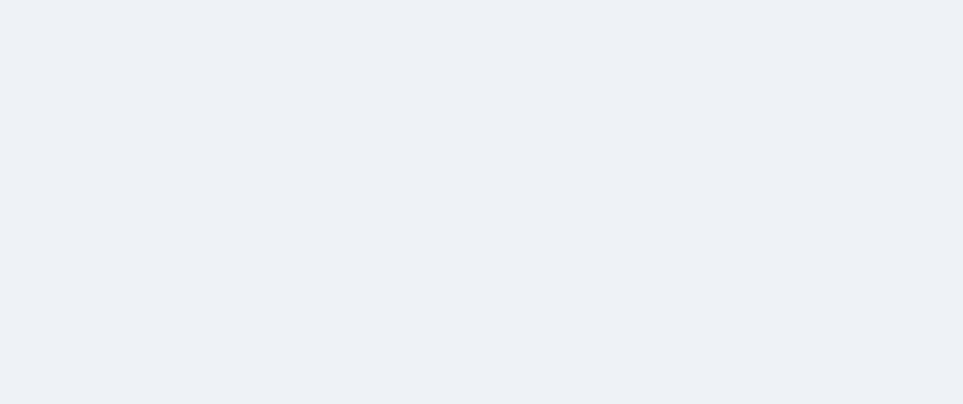
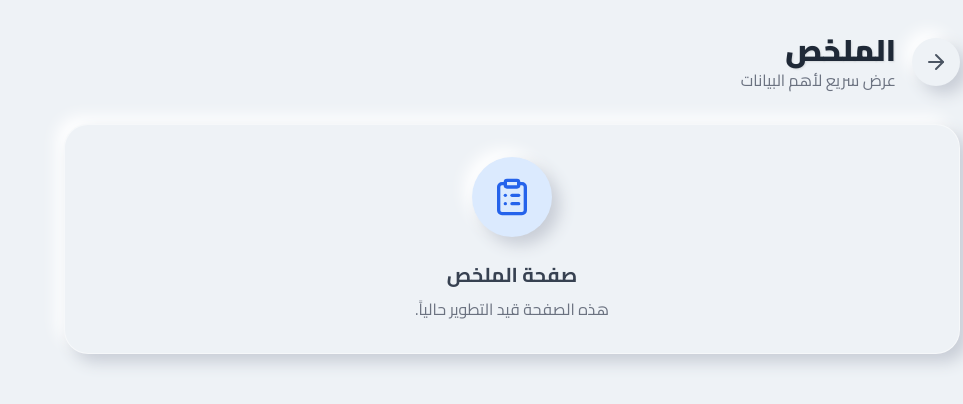
Before and after one commit to alnopeapp2025/Ttagep, a React (Vite) app: page /summary in a window 1280 px wide. Before the commit this address had no page. Shown: the top 404 px of the page, without its empty margins (317-1280 px from the left). Built offline with nearby package versions, Linux system fonts and the light colour scheme.

Commit message:
Commit from Dualite Alpha:

```diff
--- a/src/App.tsx
+++ b/src/App.tsx
@@ -13,6 +13,7 @@ import AchieversHub from './pages/AchieversHub';
 import AdminPanel from './pages/AdminPanel';
 import PrivacyPolicyPage from './pages/PrivacyPolicyPage';
 import DeleteDataPage from './pages/DeleteDataPage';
+import SummaryPage from './pages/SummaryPage';
 
 function App() {
   return (
@@ -31,6 +32,7 @@ function App() {
           <Route path="/expenses" element={<ExpensesPage />} />
           <Route path="/calculator" element={<CalculatorPage />} />
           <Route path="/achievers" element={<AchieversHub />} />
+          <Route path="/summary" element={<SummaryPage />} />
 
           {/* New Pages */}
           <Route path="/privacy-policy" element={<PrivacyPolicyPage />} />
--- a/src/lib/store.ts
+++ b/src/lib/store.ts
@@ -155,6 +155,7 @@ export interface GlobalSettings {
     achievers: UserRole[];
     expenses: UserRole[];
     calculator: UserRole[];
+    summary: UserRole[]; // Added summary permission
   };
   featurePermissions: {
     backup: UserRole[];
@@ -226,6 +227,7 @@ const DEFAULT_SETTINGS: GlobalSettings = {
     achievers: ['visitor', 'member', 'golden', 'employee'],
     expenses: ['visitor', 'member', 'golden', 'employee'],
     calculator: ['visitor', 'member', 'golden', 'employee'],
+    summary: ['visitor', 'member', 'golden', 'employee'], // Default permission
   },
   featurePermissions: {
     backup: ['visitor', 'member', 'golden', 'employee'],
--- a/src/pages/Dashboard.tsx
+++ b/src/pages/Dashboard.tsx
@@ -2,7 +2,8 @@ import { useEffect, useState } from 'react';
 import {
   FileText, Wallet, BarChart3, Users, UserCheck, Settings, Bell, LogOut,
   Trophy, Menu, Award, LogIn, Receipt, Calculator, Activity, Clock, CheckCircle2,
-  Search, Database, Trash2, AlertTriangle, Download, Upload, Crown, Mail, Phone, Lock, UserPlus, UserCircle, User as UserIcon, Key, X, Check, Shield, Sliders, Volume2, VolumeX
+  Search, Database, Trash2, AlertTriangle, Download, Upload, Crown, Mail, Phone, Lock, UserPlus, UserCircle, User as UserIcon, Key, X, Check, Shield, Sliders, Volume2, VolumeX,
+  ClipboardList
 } from 'lucide-react';
 import { useNavigate, Link, useLocation } from 'react-router-dom';
 import { DashboardButton } from '@/components/DashboardButton';
@@ -933,6 +934,14 @@ export default function Dashboard() {
               onClick={() => handlePageClick('calculator', '/calculator')}
           />
 
+          {/* New Summary Button */}
+          <DashboardButton
+              icon={ClipboardList}
+              label="الملخص"
+              locked={!canAccessPage('summary')}
+              onClick={() => handlePageClick('summary', '/summary')}
+          />
+
         </div>
 
         <div className="my-10">
--- /dev/null
+++ b/src/pages/SummaryPage.tsx
@@ -0,0 +1,28 @@
+import { useNavigate } from 'react-router-dom';
+import { ArrowRight, ClipboardList } from 'lucide-react';
+
+export default function SummaryPage() {
+  const navigate = useNavigate();
+
+  return (
+    <div className="max-w-4xl mx-auto pb-20">
+      <header className="mb-8 flex items-center gap-4">
+        <button onClick={() => navigate('/')} className="p-3 rounded-full bg-[#eef2f6] shadow-3d hover:shadow-3d-hover active:shadow-3d-active text-gray-600">
+          <ArrowRight className="w-6 h-6" />
+        </button>
+        <div>
+          <h1 className="text-3xl font-black text-gray-800 text-shadow">الملخص</h1>
+          <p className="text-gray-500">عرض سريع لأهم البيانات</p>
+        </div>
+      </header>
+
+      <div className="bg-[#eef2f6] p-8 rounded-3xl shadow-3d border border-white/50 text-center">
+          <div className="w-20 h-20 bg-blue-100 rounded-full flex items-center justify-center mx-auto mb-6 shadow-3d text-blue-600">
+              <ClipboardList className="w-10 h-10" />
+          </div>
+          <h3 className="text-xl font-bold text-gray-700 mb-2">صفحة الملخص</h3>
+          <p className="text-gray-500">هذه الصفحة قيد التطوير حالياً.</p>
+      </div>
+    </div>
+  );
+}
```
